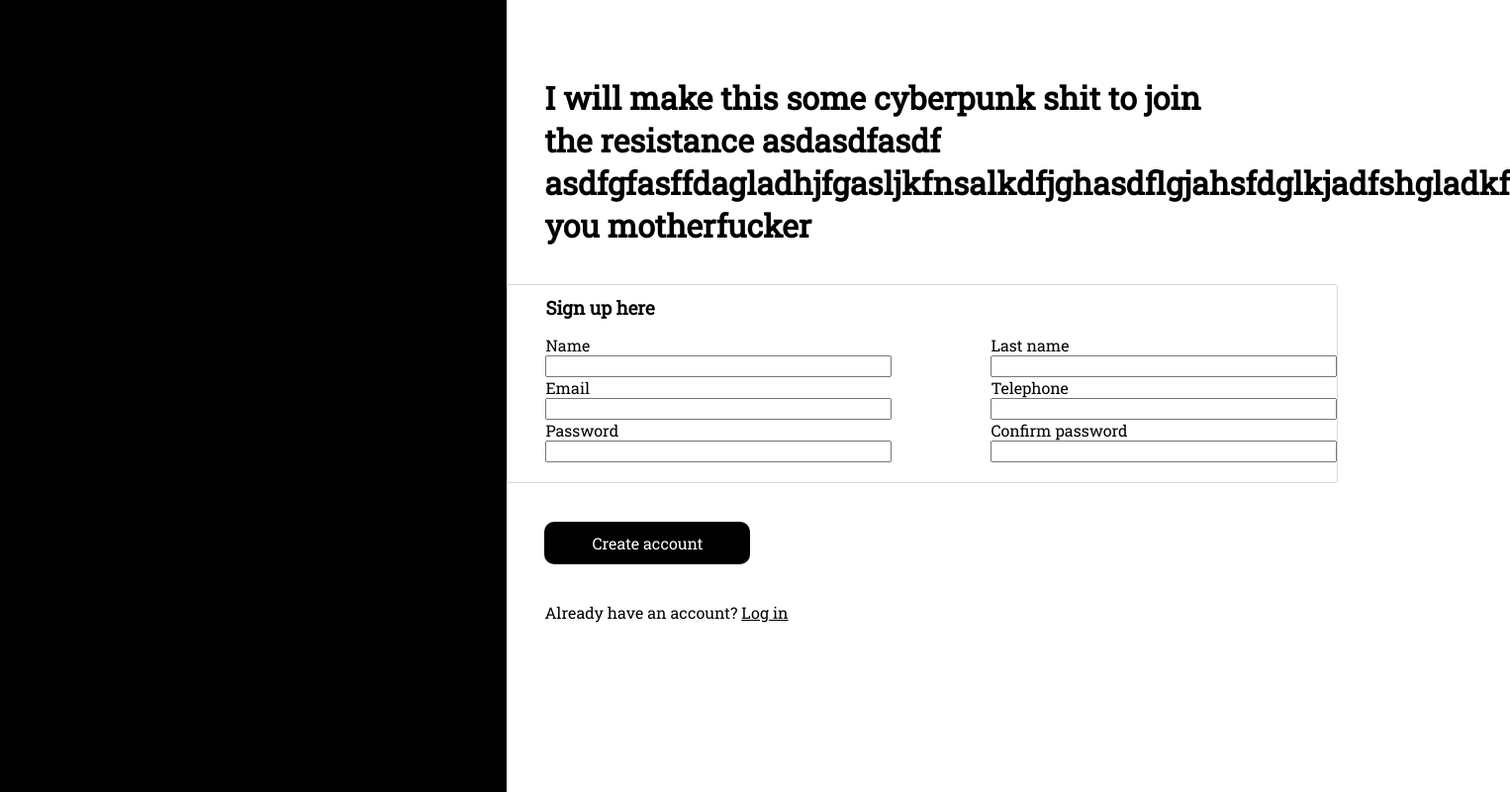
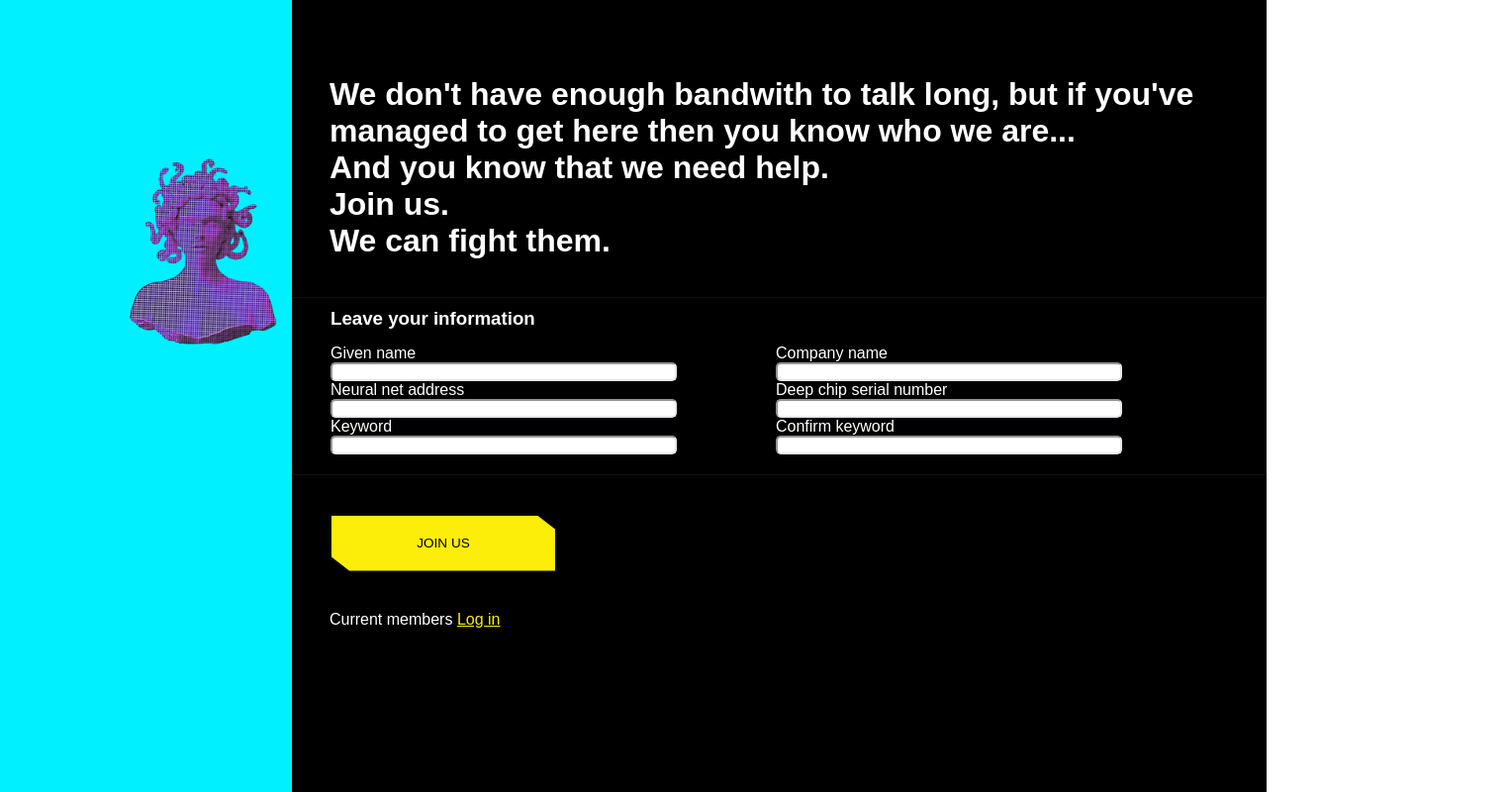
Before and after one commit to FranciscoTurro/SignupForm, a plain HTML site: page index.html in a window 1280 px wide. Shown: the whole page at 99% size, 1526 px wide, since content can reach past the window. Drawn offline with Linux system fonts and the light colour scheme; a web font is replaced by a local one.

Commit message:
Finished, background image on left side not ideal, placeholder

```diff
--- a/index.html
+++ b/index.html
@@ -11,48 +11,49 @@
   <body>
     <div id="container">
       <div id="left">
-        <img id="logo" src="" alt="" />
+        <img id="logo" src="/images/rock.png" alt="" />
       </div>
 
       <div id="right">
         <h1 id="header">
-          I will make this some cyberpunk shit to join the resistance
-          asdasdfasdf
-          asdfgfasffdagladhjfgasljkfnsalkdfjghasdflgjahsfdglkjadfshgladkf you
-          motherfucker
+          We don't have enough bandwith to talk long, but if you've managed to
+          get here then you know who we are... <br />
+          And you know that we need help. <br />
+          Join us. <br />
+          We can fight them.
         </h1>
         <form>
           <fieldset>
-            <h3>Sign up here</h3>
+            <h3>Leave your information</h3>
             <div id="inputContainer">
               <div id="input1">
-                <label for="name">Name</label>
+                <label for="name">Given name</label>
                 <input type="text" name="userName" id="name" required />
 
-                <label for="email">Email</label>
+                <label for="email">Neural net address</label>
                 <input type="email" name="userEmail" id="email" required />
 
-                <label for="pass1">Password</label>
+                <label for="pass1">Keyword</label>
                 <input type="password" name="userPass1" id="pass1" required />
               </div>
               <div id="input2">
-                <label for="lastName">Last name</label>
+                <label for="lastName">Company name</label>
                 <input type="text" name="userLastName" id="lastName" />
 
-                <label for="cel">Telephone</label>
+                <label for="cel">Deep chip serial number</label>
                 <input type="tel" name="userCel" id="cel" />
 
-                <label for="pass2">Confirm password</label>
+                <label for="pass2">Confirm keyword</label>
                 <input type="password" name="userPass2" id="pass2" required />
               </div>
             </div>
           </fieldset>
-          <button id="submitButton" type="submit">Create account</button>
+          <button id="submitButton" class="btn" type="submit">
+            <span class="btn__content">Join us</span>
+          </button>
           <p>
-            Already have an account?
-            <a href="https://www.youtube.com/watch?v=fNcJuPIZ2WE&t=721s"
-              >Log in</a
-            >
+            Current members
+            <a href="https://www.youtube.com/watch?v=dQw4w9WgXcQ">Log in</a>
           </p>
         </form>
       </div>
--- a/script.js
+++ b/script.js
@@ -14,6 +14,6 @@ function validateEquality(first, second, e) {
     e.preventDefault();
     pass1.className = "invalid";
     pass2.className = "invalid";
-    alert("Passwords must match");
+    alert("Keywords don't match");
   }
 }
--- a/styles.css
+++ b/styles.css
@@ -1,9 +1,10 @@
-@import url("https://fonts.googleapis.com/css2?family=Roboto+Slab&display=swap");
+@import url("https://fonts.googleapis.com/css2?family=Tomorrow&display=swap");
 * {
   margin: 0;
   padding: 0;
   box-sizing: border-box;
-  font-family: "Roboto Slab", serif;
+  font-family: "Tomorrow", sans-serif;
+  color: white;
 }
 
 #container {
@@ -11,14 +12,14 @@
 }
 
 #right {
-  width: 60vw;
+  background-color: black;
+  min-width: 60vw;
   height: 100vh;
 }
 
 #left {
-  background-color: black;
+  background-color: var(--blue-color);
   width: 40vw;
-  height: 100vh;
 }
 
 #header {
@@ -28,13 +29,16 @@
 
 fieldset {
   padding-left: 3vw;
-  border: 1px solid #d6d9dc;
+  border: 1px solid #101111;
   border-radius: 3px;
 }
 
 input {
   display: block;
   width: 350px;
+  border-color: #e5e7eb;
+  border-radius: 5px;
+  color: black;
 }
 
 #inputContainer {
@@ -58,21 +62,6 @@ h3 {
 
 button {
   margin: 3vw;
-  background-color: black;
-  border: none;
-  color: white;
-  padding: 0.7em 3em;
-  text-align: center;
-  text-decoration: none;
-  display: inline-block;
-  font-size: 1em;
-  cursor: pointer;
-  border-radius: 10px;
-}
-
-button:hover {
-  background-color: red;
-  color: white;
 }
 
 p {
@@ -80,12 +69,63 @@ p {
 }
 
 a {
-  color: black;
+  color: var(--yellow-color);
 }
 
 a:hover {
-  color: red;
+  color: var(--red-color);
 }
 .invalid {
   border-color: red;
 }
+
+input:focus {
+  border-color: blue;
+}
+
+:root {
+  --yellow-color: #fcee09;
+  --red-color: #ff003c;
+  --black-color: #050a0e;
+  --blue-color: #00f0ff;
+}
+
+.btn {
+  width: 230px;
+  height: 60px;
+  border: 0;
+  outline: none;
+  background-color: var(--black-color);
+  cursor: pointer;
+  position: relative;
+  font-family: Tomorrow, sans-serif;
+  font-size: 0.85rem;
+  text-transform: uppercase;
+  color: var(--black-color);
+  clip-path: polygon(92% 0, 100% 25%, 100% 100%, 8% 100%, 0% 75%, 0 0);
+}
+
+.btn__content {
+  color: black;
+  display: flex;
+  align-items: center;
+  justify-content: center;
+  position: absolute;
+  top: 2px;
+  left: 2px;
+  right: 2px;
+  bottom: 2px;
+  background-color: var(--yellow-color);
+  clip-path: polygon(92% 0, 100% 25%, 100% 100%, 8% 100%, 0% 75%, 0 0);
+}
+
+.btn__content:hover {
+  background-color: var(--red-color);
+}
+
+#logo {
+  max-width: 200px;
+  position: absolute;
+  top: 20%;
+  left: 8%;
+}
```
Also changed, not shown: images/6f2d34fe6c8746c56c14fbc55308ef99.jpg (deleted), images/rock.png (added), images/sbr.png (deleted), images/y6vnfX.webp (deleted), 1 other file.
